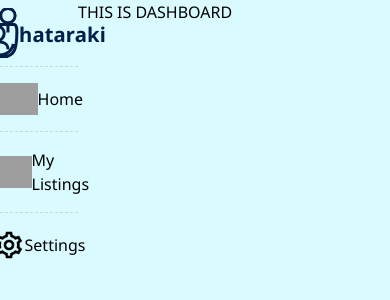
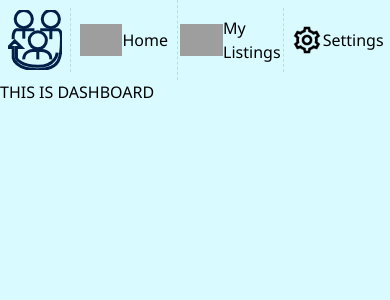
Before and after one commit to Danger-Duo/Hataraki_Frontend, a Vue app: page /app in a window 390 px wide. Shown: the top 300 px of the page. Built offline with nearby package versions, Linux system fonts and the light colour scheme; grey boxes are pictures that could not be loaded; the HTML template or start-up script is replaced by a standard one.

Commit message:
Do up responsiveness for app nav

```diff
--- a/src/components/app-nav/AppNav.vue
+++ b/src/components/app-nav/AppNav.vue
@@ -1,13 +1,18 @@
 <script setup lang="ts">
 import HatarakiSVGLogo from '@/components/svg-icons/hataraki/HatarakiSVGLogo.vue';
 import HatarakiSVGLogoDark from '@/components/svg-icons/hataraki/HatarakiSVGLogoDark.vue';
+import HatarakiSVGIcon from '@/components/svg-icons/hataraki/HatarakiSVGIcon.vue';
+import HatarakiSVGIconDark from '@/components/svg-icons/hataraki/HatarakiSVGIconDark.vue';
 import AppNavLink from './AppNavLink.vue';
 
 const isDarkMode: boolean = localStorage.getItem('isDarkMode') == 'true';
 </script>
 <template>
-  <div class="h-screen flex flex-col items-center bg-light divide-y divide-dashed divide-light-secondary">
-    <div class="w-full flex flex-row items-center justify-center">
+  <div class="flex flex-row items-center justify-center md:hidden">
+    <HatarakiSVGIcon v-if="!isDarkMode" class="h-auto p-2 w-[70px]" />
+    <HatarakiSVGIconDark v-else class="h-auto p-2 w-[70px]" />
+  </div>
+  <div class="w-full md:flex flex-row items-center justify-center hidden">
     <HatarakiSVGLogo v-if="!isDarkMode" class="h-auto w-3/5 p-2 min-w-[150px]" />
     <HatarakiSVGLogoDark v-else class="h-auto w-3/5 p-2 min-w-[150px]" />
   </div>
@@ -23,5 +28,4 @@ const isDarkMode: boolean = localStorage.getItem('isDarkMode') == 'true';
     <img src="@/assets/icons/settings-button-icon-png.png" class="dark:invert h-8" alt="" />
     <span class="dark:text-dark">Settings</span>
   </AppNavLink>
-  </div>
 </template>
--- a/src/views/MainAppView.vue
+++ b/src/views/MainAppView.vue
@@ -3,11 +3,13 @@ import AppNav from '@/components/app-nav/AppNav.vue';
 </script>
 
 <template>
-  <div class="w-full h-full flex flex-row">
-    <div class="w-1/5">
+  <div class="w-full h-full flex md:flex-row flex-col">
+    <div
+      class="overflow-auto w-full md:w-1/5 md:h-screen flex flex-row md:flex-col items-center bg-light divide-x md:divide-y divide-dashed divide-light-secondary"
+    >
       <AppNav />
     </div>
-    <div class="w-4/5">
+    <div class="md:w-4/5">
       <router-view name="content" />
     </div>
   </div>
```
Lines whose indentation alone changed are shown as unchanged.
